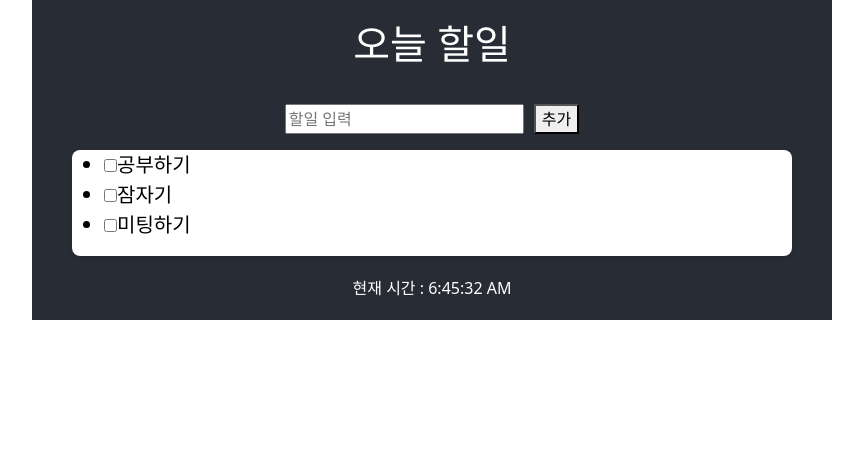
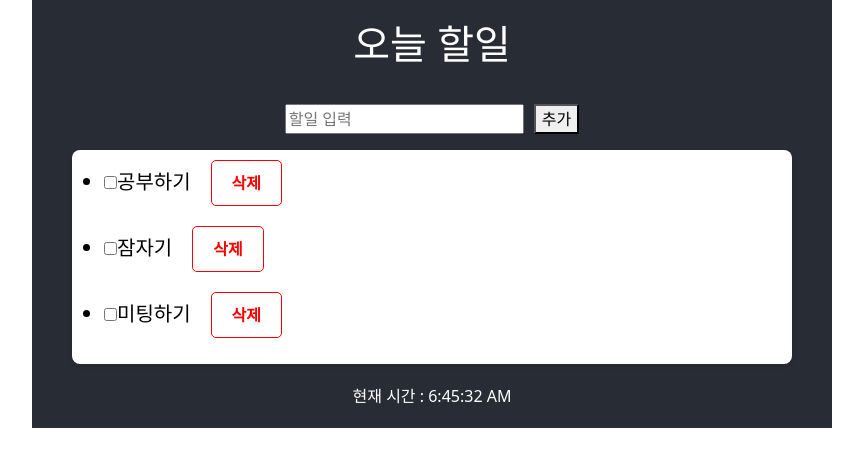
Before and after one commit to K0hun/React, a React (Create React App) app: page / in a window 1280 px wide. Shown: the top 466 px of the page, without its empty margins (208-1071 px from the left). Built offline with nearby package versions, Linux system fonts and the light colour scheme.

Commit message:
게시물 삭제하기

```diff
--- a/src/App.css
+++ b/src/App.css
@@ -1,3 +1,15 @@
+.delbutton{
+  color : red;
+  background-color: white;
+  border: 1px solid red;
+  border-radius: 5px;
+  margin: 10px 20px;
+  padding: 10px 20px;
+  font-size: 16px;
+  font-weight: bold;
+  text-align: center;
+}
+
 .board{
   background-color: white;
   border-radius: 8px;
--- a/src/Todolist.tsx
+++ b/src/Todolist.tsx
@@ -20,6 +20,8 @@
 
     const [newTodo, setNewTodo] = useState<string>('');
 
+    const [showDetail, setShowDetail] = useState<boolean>(false);
+    const [selectedTodo, setSelectedTodo] = useState<Todo | null>(null)
 
     const handleCheckedChange = (itemId: number) => {
         setTodos((prevItems) => {
@@ -32,10 +34,23 @@
     };
 
     const addTodo = () => {
-        if(newTodo.trim() !== ''){
-            setTodos([...todos, {id : Date.now(), text: newTodo, isChecked: false}])
+        if (newTodo.trim() !== '') {
+            setTodos([...todos, { id: Date.now(), text: newTodo, isChecked: false }])
             setNewTodo(' ');
         }
+    }
+
+    const removeTodo = (id: number) => {
+        setTodos(todos.filter((todo) => todo.id !== id))
+    }
+
+    const handleTodoClick = (todo : Todo) => {
+        setShowDetail(true);
+        setSelectedTodo(todo);
+    }
+
+    const handleCloseDetail = () => {
+        setShowDetail(false);
     }
 
     return (
@@ -47,7 +62,7 @@
                     <input type='text'
                         placeholder="할일 입력"
                         style={{ marginRight: '10px', writingMode: 'horizontal-tb' }}
-                        onChange={(e)=> setNewTodo(e.target.value)}
+                        onChange={(e) => setNewTodo(e.target.value)}
                     />
                     {/* <Button variant = 'warning' onClick={()=>{
 
@@ -67,13 +82,17 @@
                                             handleCheckedChange(todo.id);
                                         }}
                                     ></input>
-                                    <span>
+                                    <span onClick={()=>handleTodoClick(todo)}>
                                         {todo.isChecked ? (
                                             <del>{todo.text}</del>
                                         ) : (
                                             <span>{todo.text}</span>
                                         )}
                                     </span>
+                                    <button
+                                        onClick={() => removeTodo(todo.id)}
+                                        className="delbutton"
+                                    >삭제</button>
                                 </li>
                             );
                         })}
```
